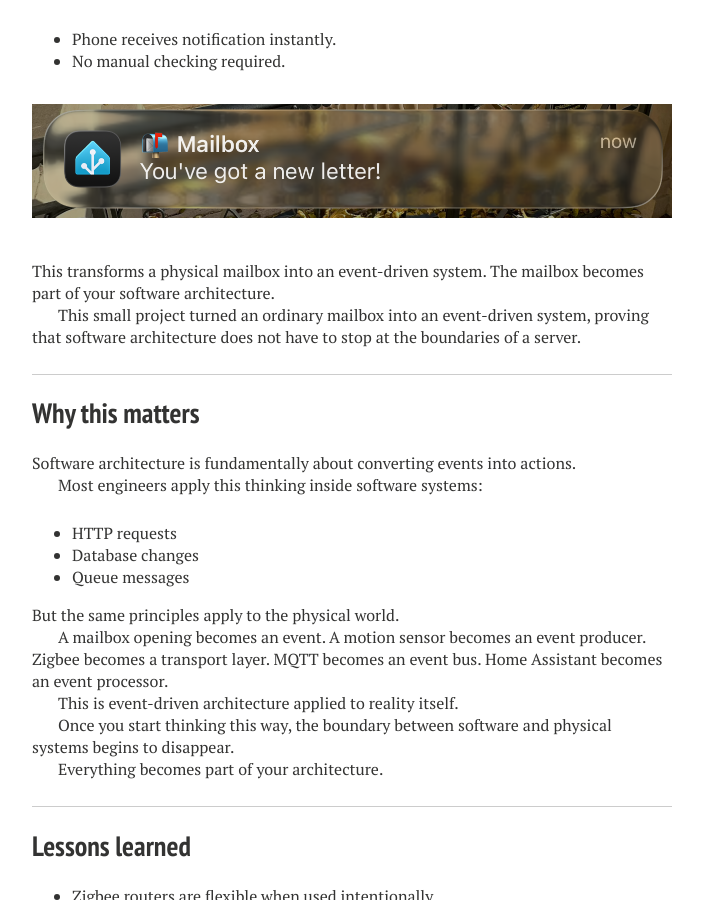
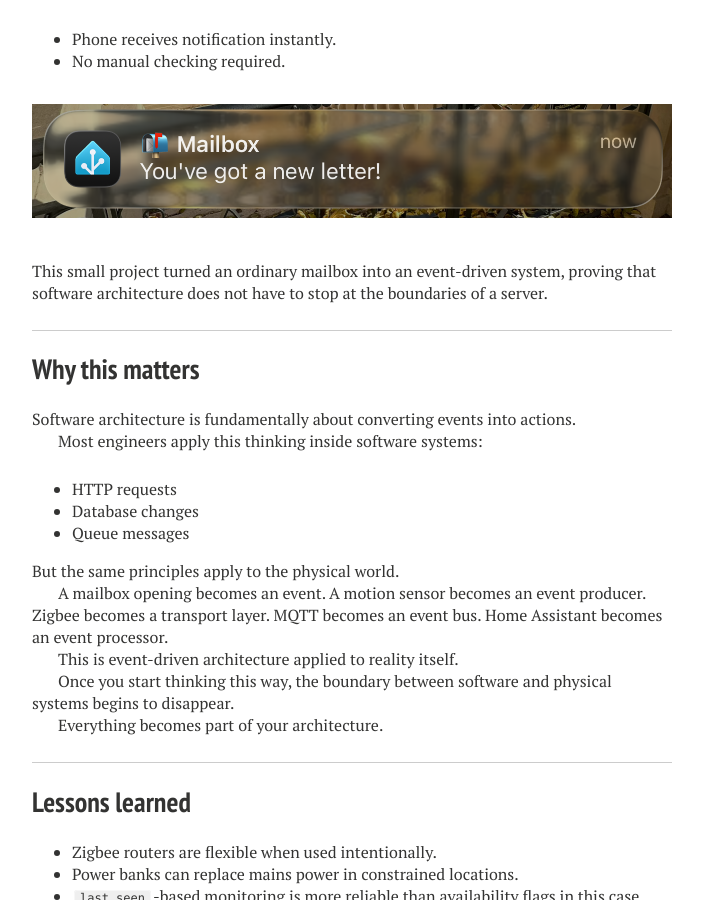
Before and after one commit to jonathas/jonathas.github.io, a Jekyll site: the page built from _posts/2026-02-15-how-i-made-my-physical-mailbox-send-me-real-time-push-notifications.md, in a window 1280 px wide and 900 px high, scrolled down 9108 px. Shown: the whole window, without its empty margins (288-991 px from the left). Built offline with Jekyll 4.4.1, drawn with Linux system fonts in a browser that asks for light colours; nearby versions of some CDN libraries; comment, search, counter and statistics services are not loaded.

Commit message:
fix: remove redundant sentence

```diff
--- a/_posts/2026-02-15-how-i-made-my-physical-mailbox-send-me-real-time-push-notifications.md
+++ b/_posts/2026-02-15-how-i-made-my-physical-mailbox-send-me-real-time-push-notifications.md
@@ -350,9 +350,6 @@ When a letter arrives:
 ![Mailbox notification on phone](/images/posts/mailbox-smart-home/mailbox-notification.png)
 <div style="height: 16px;"></div>
 
-This transforms a physical mailbox into an event-driven system.
-The mailbox becomes part of your software architecture.
-
 This small project turned an ordinary mailbox into an event-driven system, proving that software architecture does not have to stop at the boundaries of a server.
 
 ---
```
